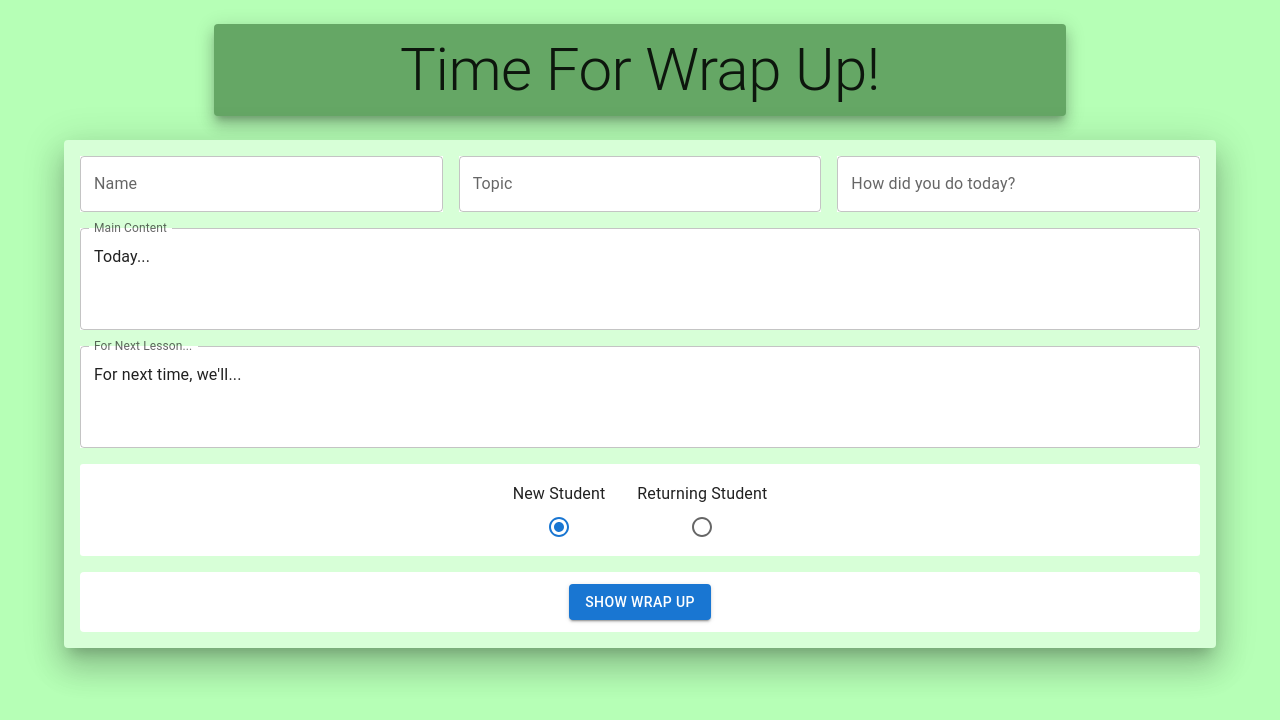
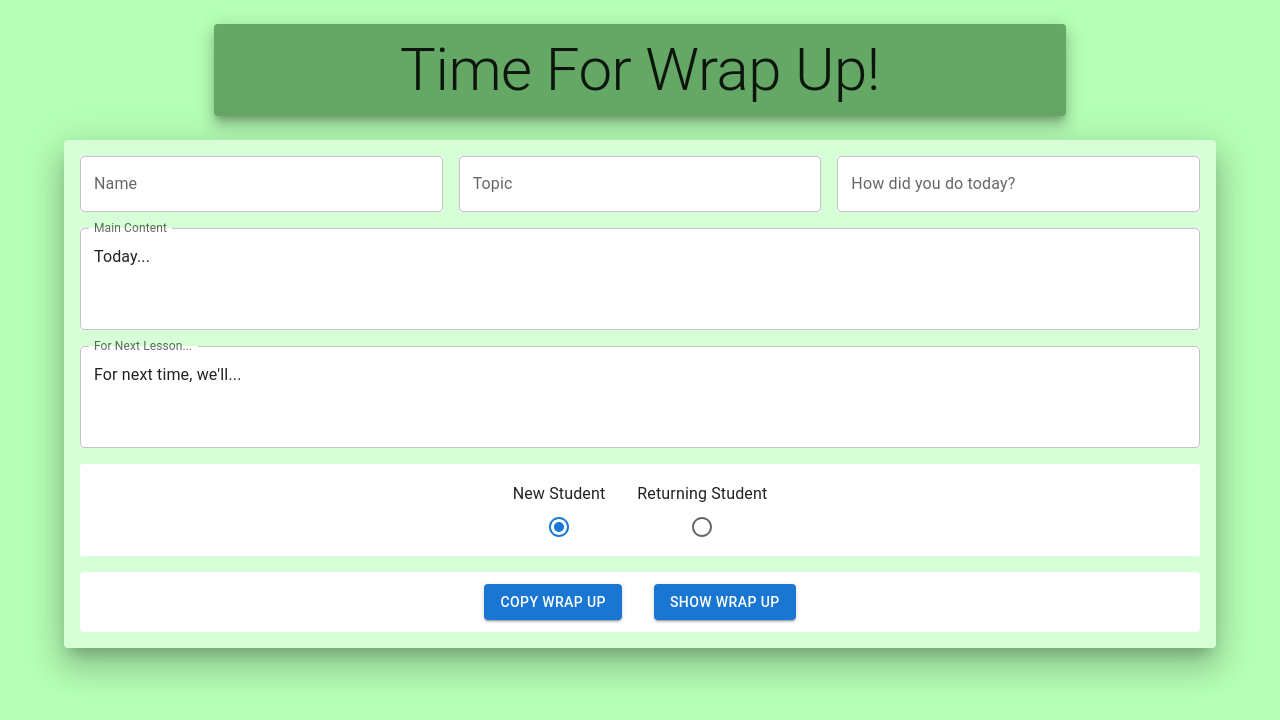
Before and after one commit to ZachatorCodes/id-tech-wrap-up, a React (Create React App) app: page / in a window 1280 px wide. Shown: the top 720 px of the page. Built offline with nearby package versions, Linux system fonts and the light colour scheme; the HTML template or start-up script is replaced by a standard one.

Commit message:
Readd button for copy

```diff
--- a/src/components/Buttons.js
+++ b/src/components/Buttons.js
@@ -6,9 +6,9 @@ function Buttons({ showWrapUp, setShowWrapUp }) {
     setShowWrapUp(!showWrapUp);
   }
 
-  // function handleCopyButton() {
-  //   console.log("Clicked")
-  // }
+  function handleCopyButton() {
+    console.log("Clicked")
+  }
 
   return (
     <Container
@@ -18,16 +18,16 @@ function Buttons({ showWrapUp, setShowWrapUp }) {
       sx={{ paddingLeft: 2, paddingRight: 2, paddingBottom: 2 }}
     >
       <Paper className="paper-group" elevation={0}>
-      {/* <Button
+      <Button
         variant="contained"
         sx={{ marginRight: 2, marginTop: 1.5, marginBottom: 1.5 }}
         onClick={handleCopyButton}
       >
         Copy Wrap Up
-      </Button> */}
+      </Button>
       <Button
         variant="contained"
-        sx={{ marginTop: 1.5, marginBottom: 1.5 }}
+        sx={{ marginLeft: 2, marginTop: 1.5, marginBottom: 1.5 }}
         onClick={handleToggleWrapUp}
       >
         {showWrapUp ? "Hide Wrap Up" : "Show Wrap Up"}
```
